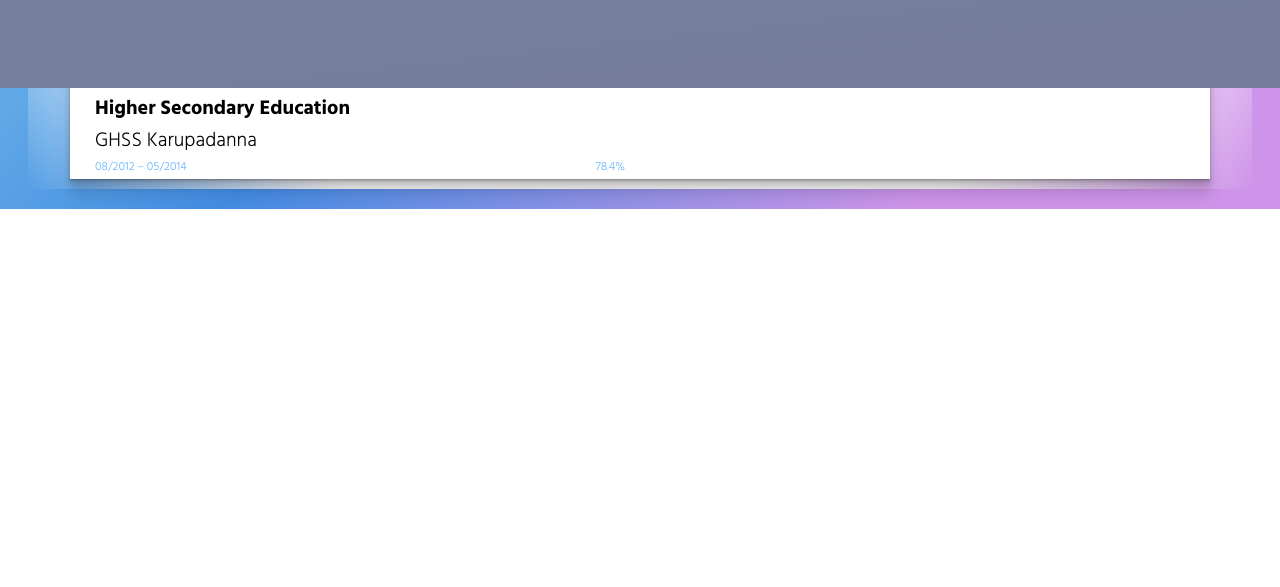
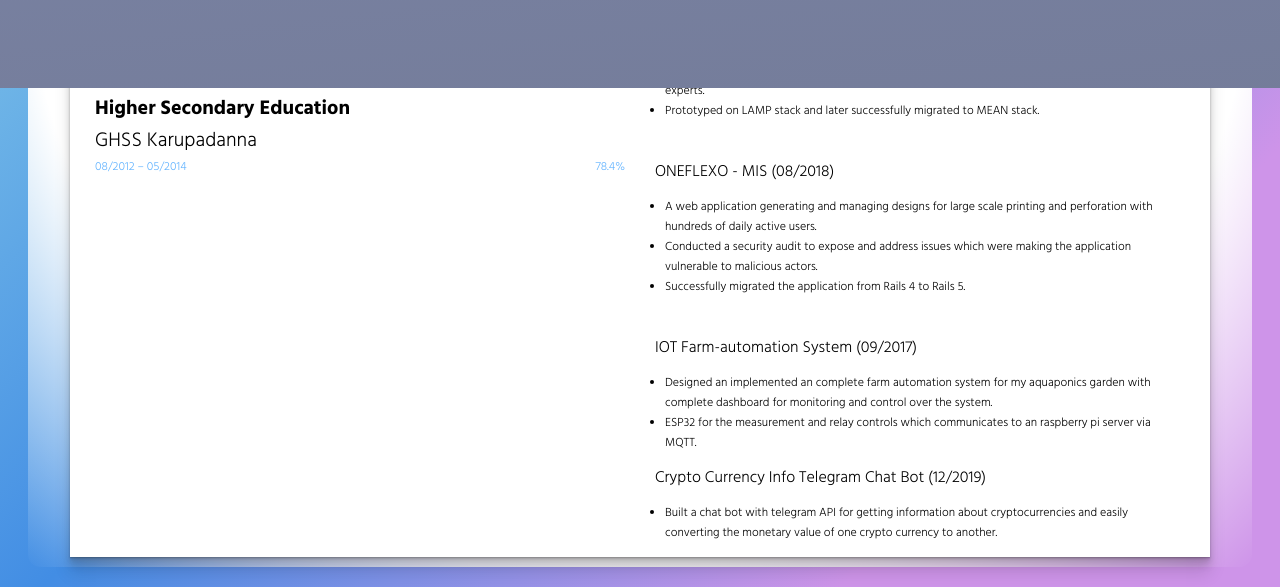
Before and after one commit to nijeesh4all/portfolio, a website built with webpack: page dist/index.html in a window 1280 px wide. Shown: the part 712-1299 px from the top of the page. Before the commit the page ends 921 px from the top, so only its background shows below. Built offline with nearby package versions, Linux system fonts and the light colour scheme; files whose address does not match are found by name.

Commit message:
built dist from GH actions on 20200713

```diff
--- a/dist/index.html
+++ b/dist/index.html
@@ -8,8 +8,8 @@
 	<link href="https://fonts.googleapis.com/css?family=Hind:300,700&display=swap" rel="stylesheet">
 
 
-	<title> Nijeesh Joshy </title>
-<link href="style.abfda9203f9d57d16aac.css" rel="stylesheet"></head>
+	<title>Nijeesh Joshy</title>
+<link href="style.533342f53e7167977558.css" rel="stylesheet"></head>
 
 <body>
 	<div class="preloader" id="preloader"></div>
@@ -25,12 +25,10 @@
 							Fullstack Developer
 						</p>
 						<p class="header-description header-text">
-							Self-motivated and innovative professional who possesses a strong knowledge in web
-							technologies
-							and
-							DevOps. Always eager to learn new things and experiment. I bring quality and passion to
-							anything
-							I work on.
+							Self-motivated and innovative professional who possesses a
+							strong knowledge in web technologies and DevOps. Always eager to
+							learn new things and experiment. I bring quality and passion to
+							anything I work on.
 						</p>
 					</div>
 				</div>
@@ -84,7 +82,6 @@
 					</svg>
 					nijeesh4all
 				</a>
-
 			</div>
 
 			<div class="row resume-content">
@@ -112,27 +109,34 @@
 					</div>
 
 					<div class="gray-sub-text inline-end">
-						We are highly successful in providing mobile and web solutions to Banking& Finance, SMBs,
-						Logistics,
-						Healthcare and Information Technologysectors. Decreased
+						We are highly successful in providing mobile and web solutions to
+						Banking& Finance, SMBs, Logistics, Healthcare and Information
+						Technologysectors. Decreased
 					</div>
 
 					<div class="bulletpoints">
 						<ul class="points">
-							<li class="point">Decreased turnaround time on the project by completing tasks
-								within 80% of the stipulated time. </li>
+							<li class="point">
+								Decreased turnaround time on the project by completing tasks
+								within 80% of the stipulated time.
+							</li>
 
-							<li class="point">Worked on fullstack to implement a modular architecture on the
-								application to make it easier for future development. </li>
+							<li class="point">
+								Worked on fullstack to implement a modular architecture on the
+								application to make it easier for future development.
+							</li>
 
-							<li class="point">Revamped old application from an average page load time of 12s
-								to 4s.</li>
+							<li class="point">
+								Revamped old application from an average page load time of 12s
+								to 4s.
+							</li>
 
-							<li class="point">Implemented full scale BDD on the application, thereby
-								drastically reducing the testing and deployment times 30%.</li>
+							<li class="point">
+								Implemented full scale BDD on the application, thereby
+								drastically reducing the testing and deployment times 30%.
+							</li>
 						</ul>
 					</div>
-
 				</div>
 
 				<div class="col-md-6 col-sm-12">
@@ -170,7 +174,6 @@
 						EDUCATION
 					</h2>
 					<div class="section-content">
-
 						<div class="content-title">
 							BE. Mechcatronics Enginnering
 						</div>
@@ -204,24 +207,92 @@
 				</div>
 
 				<div class="col-md-6 col-sm-12">
+					<h2 class="section-title">
+						PROJECTS
+					</h2>
+					<div class="content-subtitle">
+						TalentedBeings.com (05/2016)
+					</div>
+					<div class="bulletpoints">
+						<ul class="points">
+							<li>
+								Worked as a freelance web developer for talentedbeings.com. It
+								is a web based platform for students to recognize, hone and
+								showcase their talents with suggestions and inputs from
+								parents, teachers and experts.
+							</li>
+							<li>
+								Prototyped on LAMP stack and later successfully migrated to
+								MEAN stack.
+							</li>
+						</ul>
+					</div>
+					<br>
+
+					<div class="content-subtitle">
+						ONEFLEXO - MIS (08/2018)
+					</div>
+					<div class="bulletpoints">
+						<ul class="points">
+							<li>
+								A web application generating and managing designs for large
+								scale printing and perforation with hundreds of daily active
+								users.
+							</li>
+							<li>
+								Conducted a security audit to expose and address issues which
+								were making the application vulnerable to malicious actors.
+							</li>
+							<li>
+								Successfully migrated the application from Rails 4 to Rails 5.
+							</li>
+						</ul>
+					</div>
+
+					<br>
+					<div class="content-subtitle">
+						IOT Farm-automation System (09/2017)
+					</div>
+					<div class="bulletpoints">
+						<ul class="points">
+							<li>
+								Designed an implemented an complete farm automation system for
+								my aquaponics garden with complete dashboard for monitoring
+								and control over the system.
+							</li>
+							<li>
+								ESP32 for the measurement and relay controls which
+								communicates to an raspberry pi server via MQTT.
+							</li>
+						</ul>
+					</div>
+
+					<div class="content-subtitle">
+						Crypto Currency Info Telegram Chat Bot (12/2019)
+					</div>
+					<div class="bulletpoints">
+						<ul class="points">
+							<li>
+								Built a chat bot with telegram API for getting information about
+								cryptocurrencies and easily converting the monetary value of one
+								crypto currency to another.
+							</li>
+						</ul>
+					</div>
+
 
 				</div>
 
-				<div class="col-md-6 col-sm-12">
-				</div>
+				<div class="col-md-6 col-sm-12"></div>
 
-				<div class="col-md-6 col-sm-12">
-				</div>
+				<div class="col-md-6 col-sm-12"></div>
 
-				<div class="col-md-6 col-sm-12">
-				</div>
+				<div class="col-md-6 col-sm-12"></div>
 
-				<div class="col-md-6 col-sm-12">
-				</div>
+				<div class="col-md-6 col-sm-12"></div>
 			</div>
-
 		</div>
 	</div>
-<script type="text/javascript" src="main.abfda9203f9d57d16aac.js"></script></body>
+<script type="text/javascript" src="main.533342f53e7167977558.js"></script></body>
 
 </html>
```
Also changed, not shown: 4 other files.
